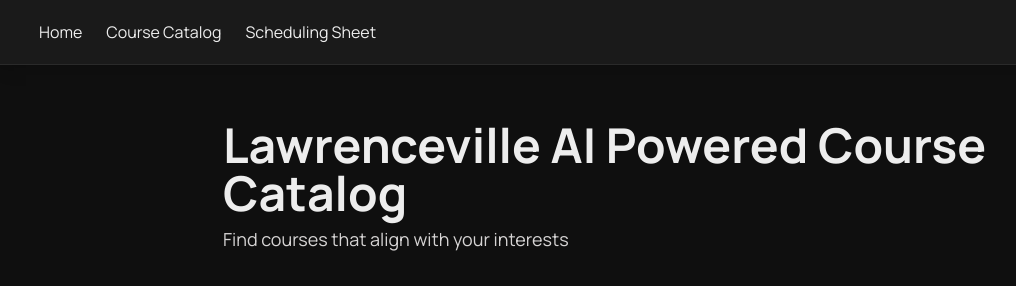
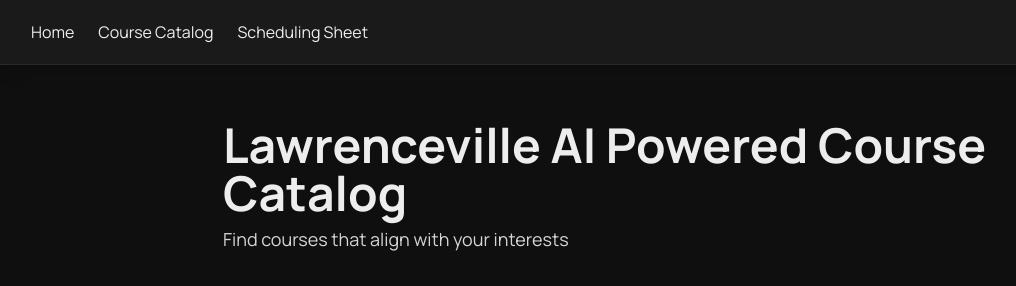
Before and after one commit to jonathanyangg/catalog-deployment, a Django app: page / in a window 1280 px wide. Shown: the top 286 px of the page, without its empty margins (1-1017 px from the left). Run offline with Django 5.2, Linux system fonts and the light colour scheme; parts of the project's set-up code (start-up, migrations or seed data) failed here and were passed over; some libraries are stand-ins or nearby versions.

Commit message:
redid home

```diff
--- a/core/templates/base.html
+++ b/core/templates/base.html
@@ -20,8 +20,7 @@
         <ul class="h-16 flex items-center sm:space-x-2 md:space-x-6">
             <li class="flex-shrink-0">
                 <a href="{% url 'index' %}" class="flex items-center text-[#ededed] hover:text-white transition-colors duration-300">
-
-                    <span class="ml-2 whitespace-nowrap">Home</span>
+                    Home
                 </a>
             </li>
             <li class="flex-shrink-0">
```
